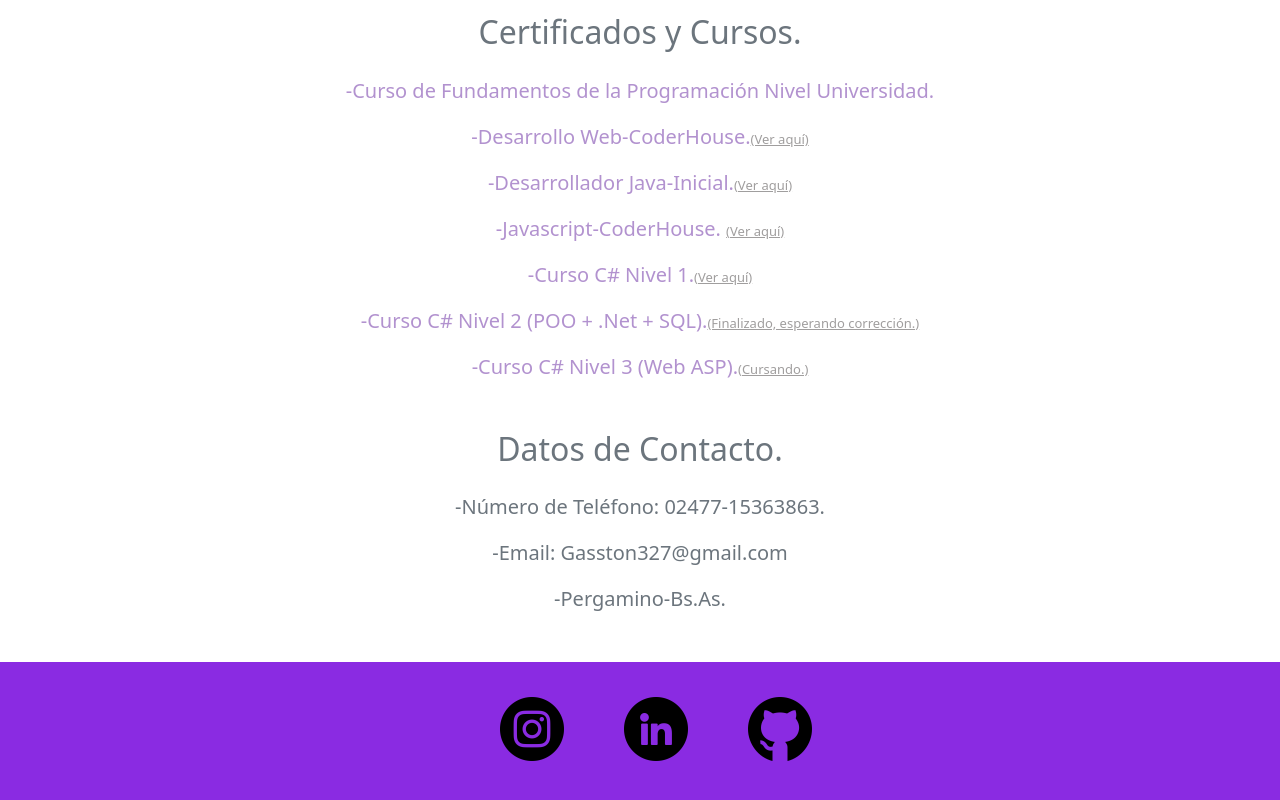
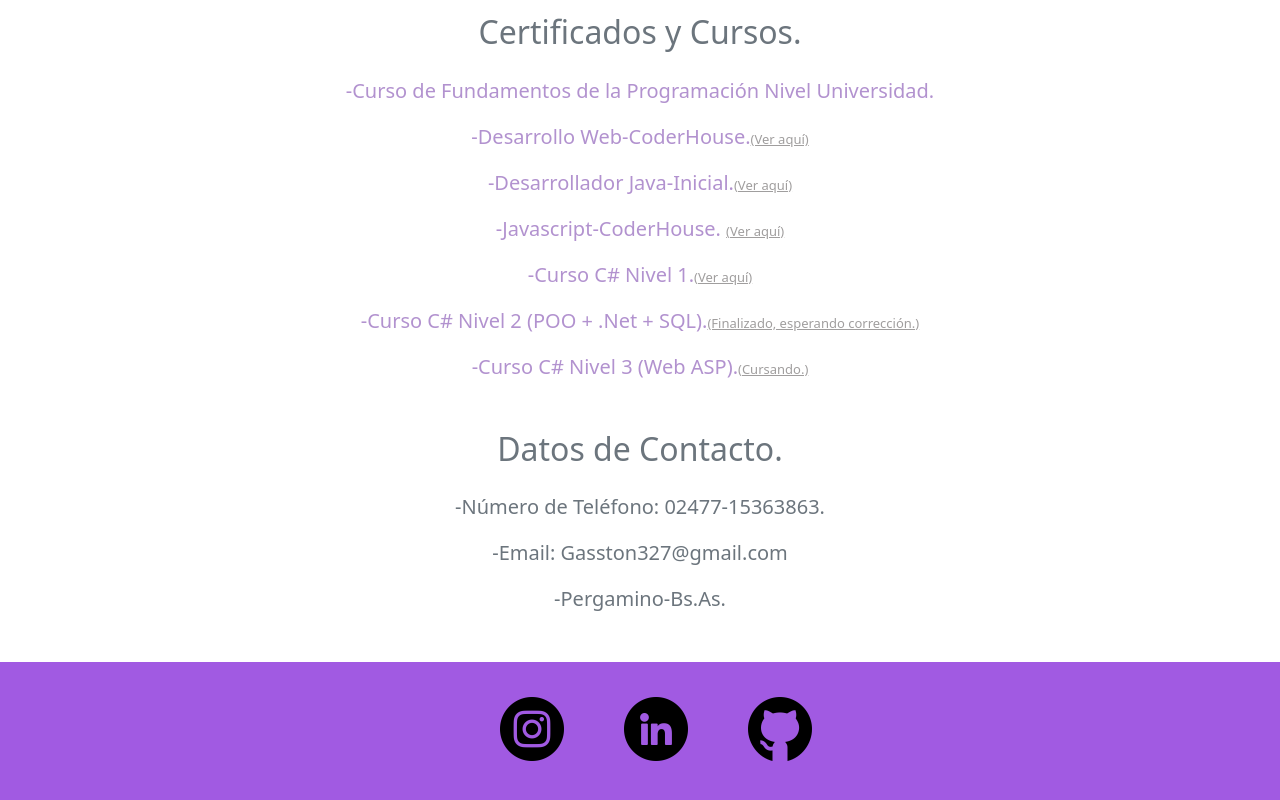
Before and after one commit to GastonBaldomir/Mi-Portfolio-, a plain HTML site: page index.html in a window 1280 px wide. Shown: the part 1710-2510 px from the top of the page. Drawn offline with nearby package versions, Linux system fonts and the light colour scheme.

Commit message:
proyects

```diff
--- a/estilo.css
+++ b/estilo.css
@@ -48,7 +48,7 @@ header{
 footer{
     display: flex;
     justify-content: space-around;
-    background-color: blueviolet;
+    background-color: rgb(161, 90, 226);
     height: 150px;
 }
 footer ul{
```
